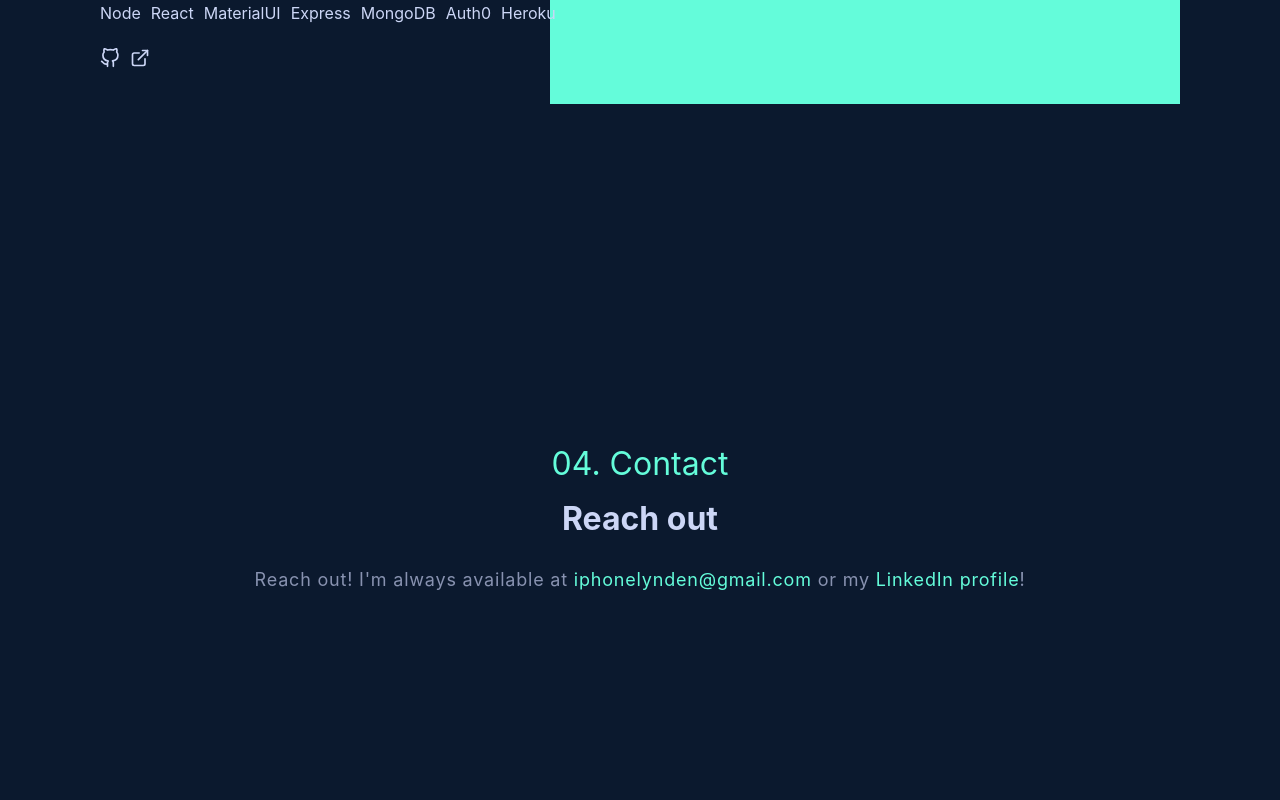
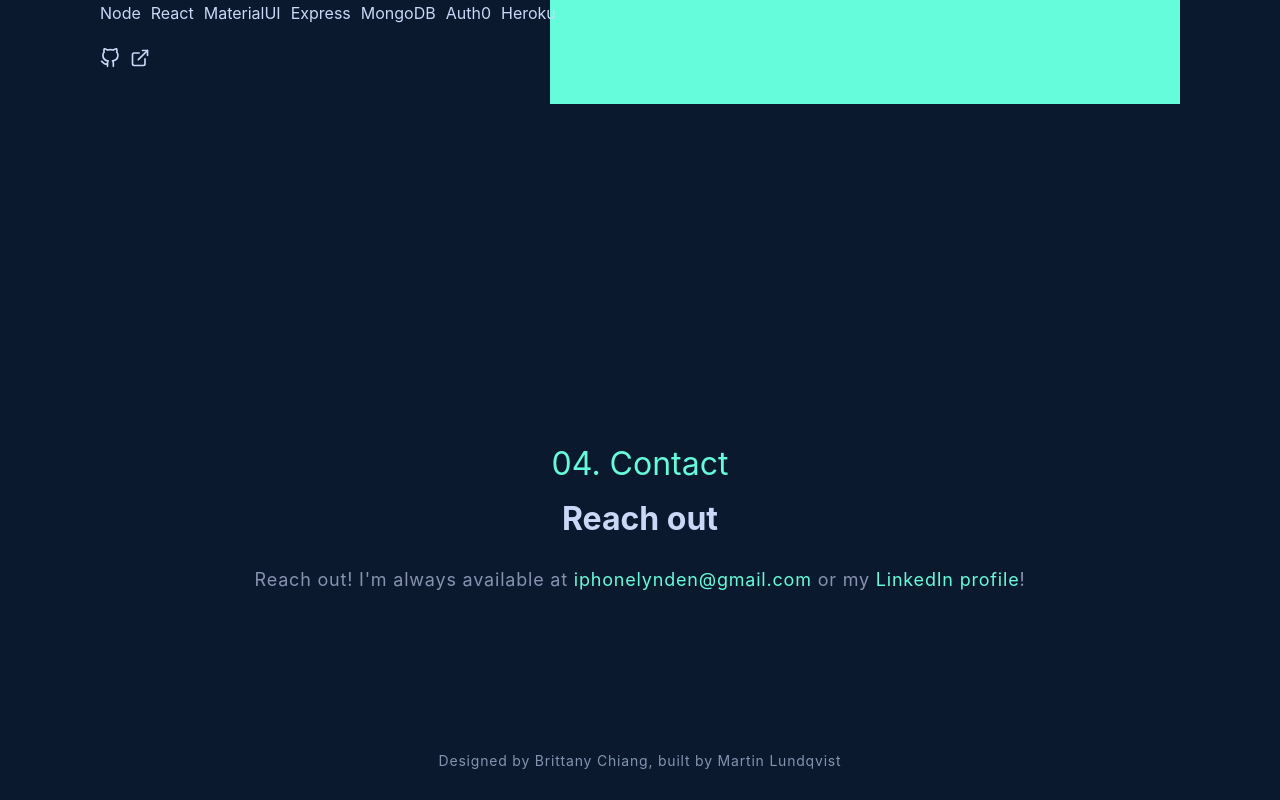
Before and after one commit to MartinLundqvist/bc-homepage, a React (Vite) app: page / in a window 1280 px wide. Shown: the part 3772-4572 px from the top of the page. Before the commit the page ends 4494 px from the top, so only its background shows below. Built offline with nearby package versions, Linux system fonts and the light colour scheme.

Commit message:
Added contact and footer

```diff
--- /dev/null
+++ b/src/components/sections/Footer.tsx
@@ -0,0 +1,24 @@
+import React from 'react';
+import styled from 'styled-components';
+import { P as PT } from '../elements/Elements';
+
+const Wrapper = styled.div`
+  display: flex;
+  justify-content: center;
+`;
+
+const P = styled(PT)`
+  width: auto;
+  font-size: 14px;
+  text-align: center;
+`;
+
+const Footer = (): JSX.Element => {
+  return (
+    <Wrapper>
+      <P>Designed by Brittany Chiang, built by Martin Lundqvist</P>
+    </Wrapper>
+  );
+};
+
+export default Footer;
--- a/src/components/sections/SectionContact.tsx
+++ b/src/components/sections/SectionContact.tsx
@@ -12,6 +12,7 @@ const Wrapper = styled.div`
 
 const P = styled(PT)`
   width: auto;
+  text-align: center;
 `;
 
 const SectionContact = (): JSX.Element => {
--- a/src/components/sections/index.tsx
+++ b/src/components/sections/index.tsx
@@ -6,6 +6,7 @@ import SectionAbout from './SectionAbout';
 import SectionExperience from './SectionExperience';
 import SectionProjects from './SectionProjects';
 import SectionContact from './SectionContact';
+import Footer from './Footer';
 
 const Wrapper = styled.div`
   top: 0px;
@@ -40,6 +41,7 @@ const Content = (): JSX.Element => {
       <FadeIn direction='up' duration={0.5} distance='50px'>
         <SectionContact />
       </FadeIn>
+      <Footer />
     </Wrapper>
   );
 };
```
